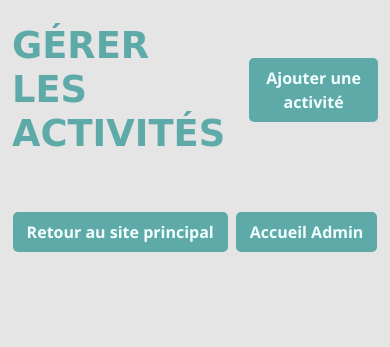
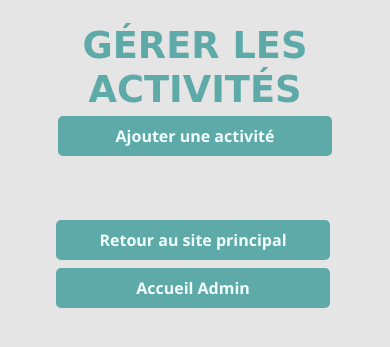
Before and after one commit to WildCodeSchool/orleans-php-202103-project-tempsloisirs, a PHP site: template src/View/Admin/Activity/index.html.twig in a window 390 px wide. Shown: the top 347 px of the page. Run offline with PHP 8.4, Linux system fonts and the light colour scheme; the template is opened without the code that fills it, so the values that code supplies are empty; some libraries are stand-ins or nearby versions; some web fonts are replaced.

Commit message:
Fixed responsiveness on extra small screens with Bootstrap

```diff
--- a/src/View/Admin/Activity/index.html.twig
+++ b/src/View/Admin/Activity/index.html.twig
@@ -15,21 +15,19 @@
 
 <div class="container-fluid">
 
-    <header class="admin-header row d-flex flex-row justify-content-between mt-4">
-        <!--<div >-->
-            <div class="col">
-                <h1>Gérer les activités</h1>
+    <header class="admin-header row d-flex justify-content-between mt-4">
+            <div class="col-12 col-sm-6 d-flex justify-content-center">
+                <h1 class="text-center">Gérer les activités</h1>
             </div>
-            <div class="col d-flex justify-content-end align-items-baseline">
-                <a class="btn primary-btn" href="#" role="button">Ajouter une activité</a>
+            <div class="col-12 col-sm-6 d-flex justify-content-center">
+                <a class="btn primary-btn my-1 w-75" href="#" role="button">Ajouter une activité</a>
             </div>
-        <!--</div>-->
     </header>
 
     <div class="row">
         {% for activity in activities %}
-        <div class="col-12 col-sm">
-            <div class="card h-100 mr-auto">
+        <div class="card-group">
+            <div class="card">
                 <img class="card-img-top" src="https://picsum.photos/id/1/200/300" alt="Card image cap">
                 <div class="card-body d-flex flex-column justify-content-around">
                     <h5 class="card-title">{{ activity.name }}</h5>
@@ -44,9 +42,13 @@
         {% endfor %}
     </div>
 
-    <footer class="mt-4 d-flex justify-content-center">
-            <a href="#" class="btn primary-btn me-1">Retour au site principal</a>
-            <a href="#" class="btn primary-btn ms-1">Accueil Admin</a>
+    <footer class="row mt-4 d-flex justify-content-center">
+        <div class="col col-12 col-md-6 d-flex justify-content-center">
+            <a href="#" class="btn primary-btn w-75 me-1 my-1">Retour au site principal</a>
+        </div>
+        <div class="col col-12 col-md-6 d-flex justify-content-center">
+            <a href="#" class="btn primary-btn w-75 me-1 my-1">Accueil Admin</a>
+        </div>
     </footer>
 
 
```
